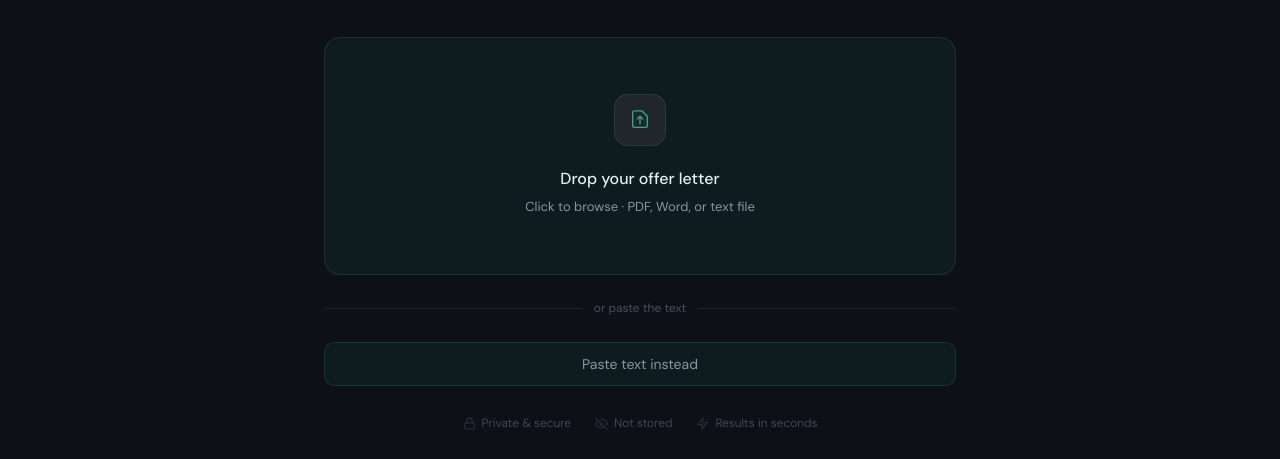
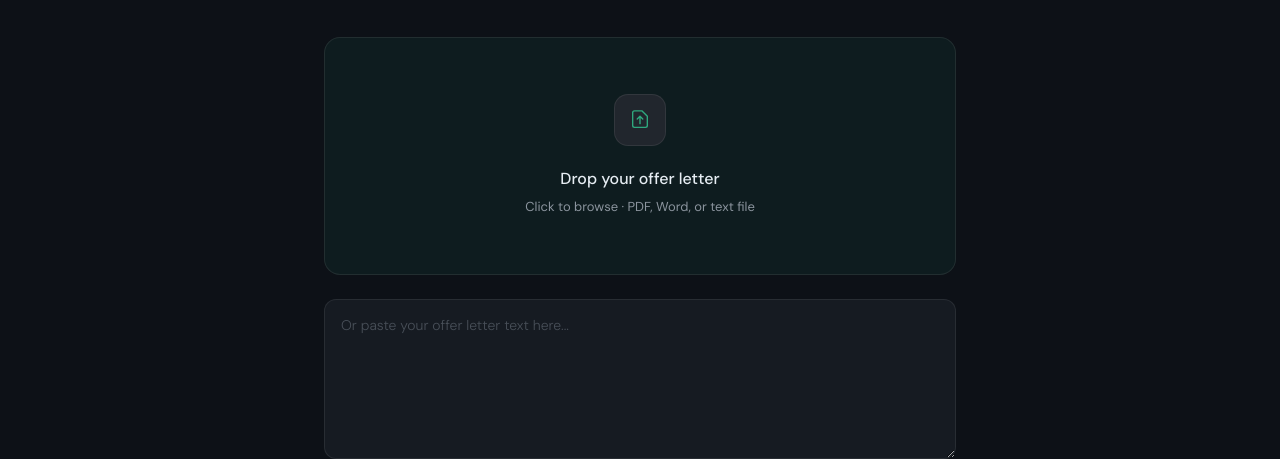
Before and after one commit to benrbaseball-blip/klearer, a website: page public/index.html in a window 1280 px wide. Shown: the part 346-805 px from the top of the page. Drawn offline with Linux system fonts and the light colour scheme.

Commit message:
Update index.html

```diff
--- a/public/index.html
+++ b/public/index.html
@@ -40,16 +40,13 @@
     .divider { display: flex; align-items: center; gap: 12px; margin: 1.5rem 0; }
     .divider hr { flex: 1; border: none; border-top: 1px solid var(--border); }
     .divider span { font-size: 12px; color: var(--text-3); }
-    .paste-area { display: none; }
-    .paste-area.open { display: block; animation: fadeUp 0.3s ease both; }
-    textarea { width: 100%; min-height: 160px; resize: vertical; border: 1px solid var(--border); border-radius: 12px; padding: 14px 16px; font-size: 14px; font-family: 'DM Sans', sans-serif; color: var(--text); background: var(--navy-2); line-height: 1.6; outline: none; transition: border-color 0.15s; font-weight: 300; }
+    .paste-area { display: block; }
+    textarea { width: 100%; min-height: 160px; resize: vertical; border: 1px solid var(--border); border-radius: 12px; padding: 14px 16px; font-size: 14px; font-family: 'DM Sans', sans-serif; color: var(--text); background: var(--navy-2); line-height: 1.6; outline: none; transition: border-color 0.15s; font-weight: 300; margin-top: 1.5rem; }
     textarea:focus { border-color: var(--green); }
     textarea::placeholder { color: var(--text-3); }
     .btn-primary { width: 100%; padding: 14px; background: var(--green); color: #fff; border: none; border-radius: 10px; font-size: 15px; font-weight: 500; font-family: 'DM Sans', sans-serif; cursor: pointer; margin-top: 0.75rem; transition: background 0.15s, transform 0.1s, box-shadow 0.15s; }
     .btn-primary:hover { background: #35c494; box-shadow: 0 0 20px rgba(46,168,126,0.3); }
     .btn-primary:active { transform: scale(0.99); }
-    .btn-secondary { width: 100%; padding: 12px; background: var(--green-light); color: var(--text-2); border: 1px solid rgba(46,168,126,0.2); border-radius: 10px; font-size: 14px; font-family: 'DM Sans', sans-serif; cursor: pointer; transition: background 0.15s, color 0.15s; }
-    .btn-secondary:hover { background: var(--navy-2); color: var(--text); }
     .trust-row { display: flex; gap: 24px; margin-top: 1.75rem; justify-content: center; }
     .trust-item { display: flex; align-items: center; gap: 6px; font-size: 12px; color: var(--text-3); font-weight: 300; }
     .trust-item svg { width: 13px; height: 13px; opacity: 0.5; }
@@ -161,12 +158,10 @@
       <p class="drop-title">Drop your offer letter</p>
       <p class="drop-sub">Click to browse · PDF, Word, or text file</p>
     </div>
-    <div class="divider"><hr><span>or paste the text</span><hr></div>
     <div class="paste-area" id="paste-area">
-      <textarea id="offer-text" placeholder="Paste your offer letter text here..."></textarea>
+      <textarea id="offer-text" placeholder="Or paste your offer letter text here..."></textarea>
       <button class="btn-primary" onclick="analyzeText()">Analyze my offer →</button>
     </div>
-    <button class="btn-secondary" id="toggle-btn" onclick="togglePaste()">Paste text instead</button>
     <div class="error" id="error-box"></div>
     <div class="trust-row">
       <div class="trust-item"><svg viewBox="0 0 24 24" fill="none" stroke="currentColor" stroke-width="2"><rect x="3" y="11" width="18" height="11" rx="2"/><path d="M7 11V7a5 5 0 0110 0v4"/></svg>Private & secure</div>
@@ -194,7 +189,6 @@
   dropZone.addEventListener('drop', e => { e.preventDefault(); dropZone.classList.remove('drag'); const file = e.dataTransfer.files[0]; if (file) readAndAnalyze(file); });
   fileInput.addEventListener('change', e => { if (e.target.files[0]) readAndAnalyze(e.target.files[0]); });
   function readAndAnalyze(file) { const reader = new FileReader(); reader.onload = e => analyze(e.target.result); reader.onerror = () => showError('Could not read the file. Try pasting the text instead.'); reader.readAsText(file); }
-  function togglePaste() { const area = document.getElementById('paste-area'); const btn = document.getElementById('toggle-btn'); const open = area.classList.toggle('open'); btn.textContent = open ? 'Hide paste area' : 'Paste text instead'; }
   function analyzeText() { const text = document.getElementById('offer-text').value.trim(); if (!text || text.length < 50) { showError('Please paste your full offer letter text first.'); return; } analyze(text); }
   function showError(msg) { const el = document.getElementById('error-box'); el.textContent = msg; el.style.display = 'block'; }
   function show(id) { ['input-view','loading-view','results-view'].forEach(v => { document.getElementById(v).style.display = v === id ? 'block' : 'none'; }); }
@@ -235,7 +229,7 @@
     const compHtml = (r.compensation||[]).map(c=>'<div class="row"><div><div class="row-label">'+c.label+'</div><div class="row-desc">'+c.description+'</div></div><div class="row-value">'+c.value+'</div></div>').join('');
     const benefitsHtml = (r.benefits||[]).map(b=>'<div class="row"><div><div class="row-label">'+b.label+'</div><div class="row-desc">'+b.description+'</div></div><div><span class="badge '+badgeClass(b.badge)+'">'+(b.badgeText||b.badge)+'</span></div></div>').join('');
     const flagsHtml = (r.flags||[]).map(f=>'<div class="flag">'+flagDot(f.type)+'<div><div class="flag-title">'+f.title+'</div><div class="flag-detail">'+f.detail+'</div></div></div>').join('');
-    const fullSummary = (r.role||'Offer')+(r.company?' — '+r.company:'')+'\n\n=== Overview ===\n'+(r.stats||[]).map(s=>s.label+': '+s.value).join('\n')+'\n\n=== Compensation ===\n'+(r.compensation||[]).map(c=>c.label+': '+c.value+'\n'+c.description).join('\n\n')+'\n\n=== Benefits ===\n'+(r.benefits||[]).map(b=>b.label+' ('+(b.badgeText||b.badge)+'): '+b.description).join('\n\n')+'\n\n=== Things to know ===\n'+(r.flags||[]).map(f=>f.title+': '+f.detail).join('\n\n');
+    const fullSummary = '★ Analyzed by Klearer — klearer.vercel.app\n\n'+(r.role||'Offer')+(r.company?' — '+r.company:'')+'\n\n=== Overview ===\n'+(r.stats||[]).map(s=>s.label+': '+s.value).join('\n')+'\n\n=== Compensation ===\n'+(r.compensation||[]).map(c=>c.label+': '+c.value+'\n'+c.description).join('\n\n')+'\n\n=== Benefits ===\n'+(r.benefits||[]).map(b=>b.label+' ('+(b.badgeText||b.badge)+'): '+b.description).join('\n\n')+'\n\n=== Things to know ===\n'+(r.flags||[]).map(f=>f.title+': '+f.detail).join('\n\n');
     document.getElementById('results-content').innerHTML =
       '<div class="summary-card"><div class="summary-header"><div><div class="summary-role">'+(r.role||'Your offer')+'</div>'+(r.company?'<div class="summary-company">'+r.company+'</div>':'')+'</div></div><div class="stat-grid">'+statsHtml+'</div></div>'+
       '<button class="master-copy-btn" onclick="masterCopy('+JSON.stringify(fullSummary)+', this)"><svg viewBox="0 0 24 24" fill="none" stroke="currentColor" stroke-width="2"><rect x="9" y="9" width="13" height="13" rx="2"/><path d="M5 15H4a2 2 0 01-2-2V4a2 2 0 012-2h9a2 2 0 012 2v1"/></svg> Copy full summary</button>'+
@@ -262,10 +256,7 @@
       });
       document.getElementById('email-form').style.display = 'none';
       document.getElementById('email-sent').style.display = 'block';
-    } catch(err) {
-      btn.textContent = 'Send';
-      btn.disabled = false;
-    }
+    } catch(err) { btn.textContent = 'Send'; btn.disabled = false; }
   }
   async function loadBenchmark() {
     const card = document.getElementById('benchmark-card');
@@ -278,7 +269,7 @@
       const d = await res.json();
       if (!res.ok) throw new Error(d.error);
       const vc = d.verdict==='above'?'var(--green)':d.verdict==='below'?'var(--red)':'var(--amber)';
-      const bt = 'Salary Benchmark: '+d.role+'\n\nNational range: '+d.range_low+' – '+d.range_high+'\nMedian: '+d.national_median+'\nYour offer: '+(salary||'not specified')+'\n\n'+d.verdict_text+'\n\nTip: '+d.negotiation_tip+'\n\n'+d.sources;
+      const bt = '★ Analyzed by Klearer — klearer.vercel.app\n\nSalary Benchmark: '+d.role+'\n\nNational range: '+d.range_low+' – '+d.range_high+'\nMedian: '+d.national_median+'\nYour offer: '+(salary||'not specified')+'\n\n'+d.verdict_text+'\n\nTip: '+d.negotiation_tip+'\n\n'+d.sources;
       card.innerHTML = '<div class="feature-card"><div style="display:flex;align-items:center;justify-content:space-between;margin-bottom:1.25rem"><div class="card-title">Salary benchmark — '+d.role+'</div><button class="master-copy-btn" style="margin-bottom:0" onclick="masterCopy('+JSON.stringify(bt)+', this)"><svg viewBox="0 0 24 24" fill="none" stroke="currentColor" stroke-width="2"><rect x="9" y="9" width="13" height="13" rx="2"/><path d="M5 15H4a2 2 0 01-2-2V4a2 2 0 012-2h9a2 2 0 012 2v1"/></svg> Copy</button></div><div class="benchmark-verdict" style="color:'+vc+'">'+d.verdict_text+'</div><div class="benchmark-range"><div class="benchmark-stat"><div class="benchmark-stat-label">Low</div><div class="benchmark-stat-value">'+d.range_low+'</div></div><div class="benchmark-stat"><div class="benchmark-stat-label">Median</div><div class="benchmark-stat-value highlight">'+d.national_median+'</div></div><div class="benchmark-stat"><div class="benchmark-stat-label">High</div><div class="benchmark-stat-value">'+d.range_high+'</div></div></div><div class="benchmark-tip">'+d.negotiation_tip+'</div><div class="benchmark-sources">'+d.sources+'</div></div>';
     } catch(err) {
       card.innerHTML = '<div class="feature-card"><div style="font-size:13px;color:var(--red)">Could not load benchmark data. Please try again.</div></div>';
```
